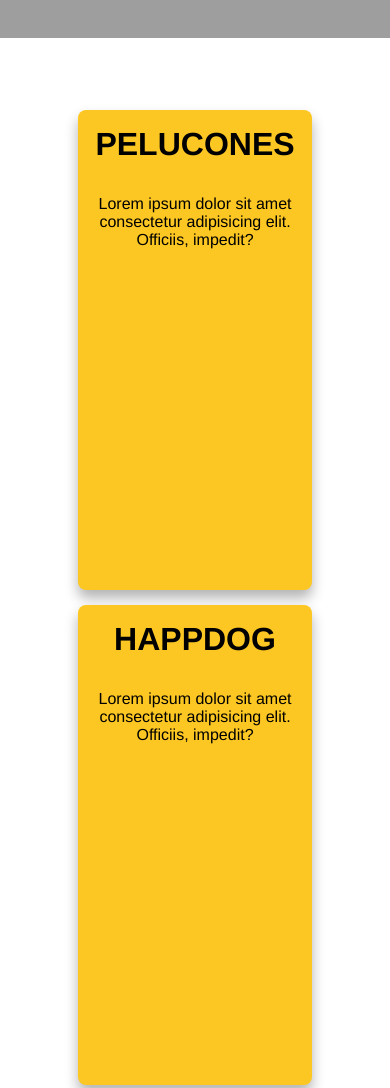
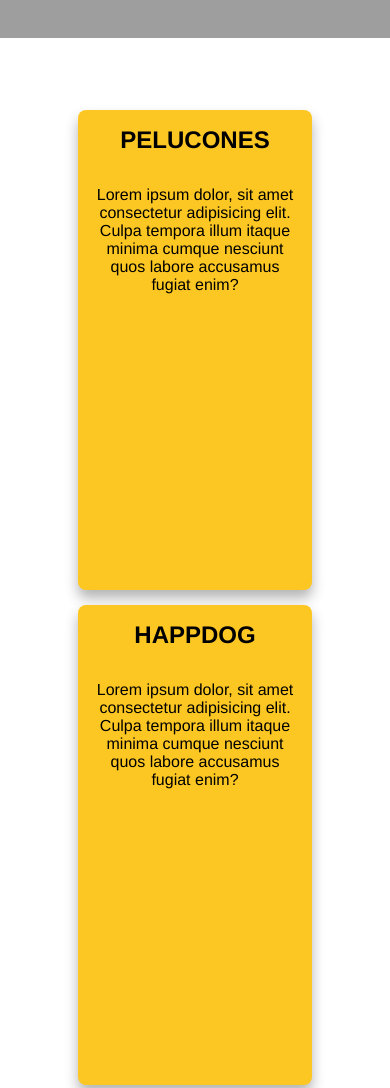
Before and after one commit to erickvilla1998/Villa_erick_sitio_web, a plain HTML site: page index.html in a window 390 px wide. Shown: the part 760-1848 px from the top of the page. Drawn offline with Linux system fonts and the light colour scheme; grey boxes are pictures that could not be loaded.

Commit message:
Media queries

```diff
--- a/index.html
+++ b/index.html
@@ -37,32 +37,32 @@
     <section class="precios">
         <div class="precios__item">
             <h2>PELUCONES</h2>
-            <p>Lorem ipsum dolor sit amet consectetur adipisicing elit. Officiis, impedit?</p>
+            <p>Lorem ipsum dolor, sit amet consectetur adipisicing elit. Culpa tempora illum itaque minima cumque nesciunt quos labore accusamus fugiat enim?</p>
             <img src="" alt="">
         </div>
         <div class="precios__item">
             <h2>HAPPDOG</h2>
-            <p>Lorem ipsum dolor sit amet consectetur adipisicing elit. Officiis, impedit?</p>
+            <p>Lorem ipsum dolor, sit amet consectetur adipisicing elit. Culpa tempora illum itaque minima cumque nesciunt quos labore accusamus fugiat enim?</p>
             <img src="" alt="">
         </div>
         <div class="precios__item">
             <h2>ELECTRO</h2>
-            <p>Lorem ipsum dolor sit amet consectetur adipisicing elit. Officiis, impedit?</p>
+            <p>Lorem ipsum dolor, sit amet consectetur adipisicing elit. Culpa tempora illum itaque minima cumque nesciunt quos labore accusamus fugiat enim?</p>
             <img src="" alt="">
         </div>
         <div class="precios__item only-xbs">
             <h2>PELUCONES</h2>
-            <p>Lorem ipsum dolor sit amet consectetur adipisicing elit. Officiis, impedit?</p>
+            <p>Lorem ipsum dolor, sit amet consectetur adipisicing elit. Culpa tempora illum itaque minima cumque nesciunt quos labore accusamus fugiat enim?</p>
             <img src="" alt="">
         </div>
         <div class="precios__item only-xbs">
             <h2>HAPPDOG</h2>
-            <p>Lorem ipsum dolor sit amet consectetur adipisicing elit. Officiis, impedit?</p>
+            <p>Lorem ipsum dolor, sit amet consectetur adipisicing elit. Culpa tempora illum itaque minima cumque nesciunt quos labore accusamus fugiat enim?</p>
             <img src="" alt="">
         </div>
         <div class="precios__item only-xbs">
             <h2>ELECTRO</h2>
-            <p>Lorem ipsum dolor sit amet consectetur adipisicing elit. Officiis, impedit?</p>
+            <p>Lorem ipsum dolor, sit amet consectetur adipisicing elit. Culpa tempora illum itaque minima cumque nesciunt quos labore accusamus fugiat enim?</p>
             <img src="" alt="">
         </div>
     </section>
@@ -80,7 +80,7 @@
     <footer class="main-footer">
         <div class="social-net">
             <a href="https://www.facebook.com/RICK.SITE.037" class="social-icon"></a>
-            <a href="#" class="social-icon"></a>
+            <a href="https://www.instagram.com/rick.site.037/?hl=es-la" class="social-icon"></a>
             <a href="#" class="social-icon"></a>
         </div>
         <div class="copi">
--- a/style.css
+++ b/style.css
@@ -127,7 +127,7 @@ body{
 
 .precios__item h2{
     margin-bottom: 2rem;
-    font-size: 2rem;
+    font-size: 1.5rem;
 }
 
 .precios__item:hover{
@@ -146,6 +146,7 @@ body{
     .precios__item{
         width: 28%;
         height: 20rem;
+
     }
 }
 
@@ -197,6 +198,4 @@ margin-top: 10px;
     margin-top: 10px;
     text-align: center;
     color: black;
-
-
 }
```
